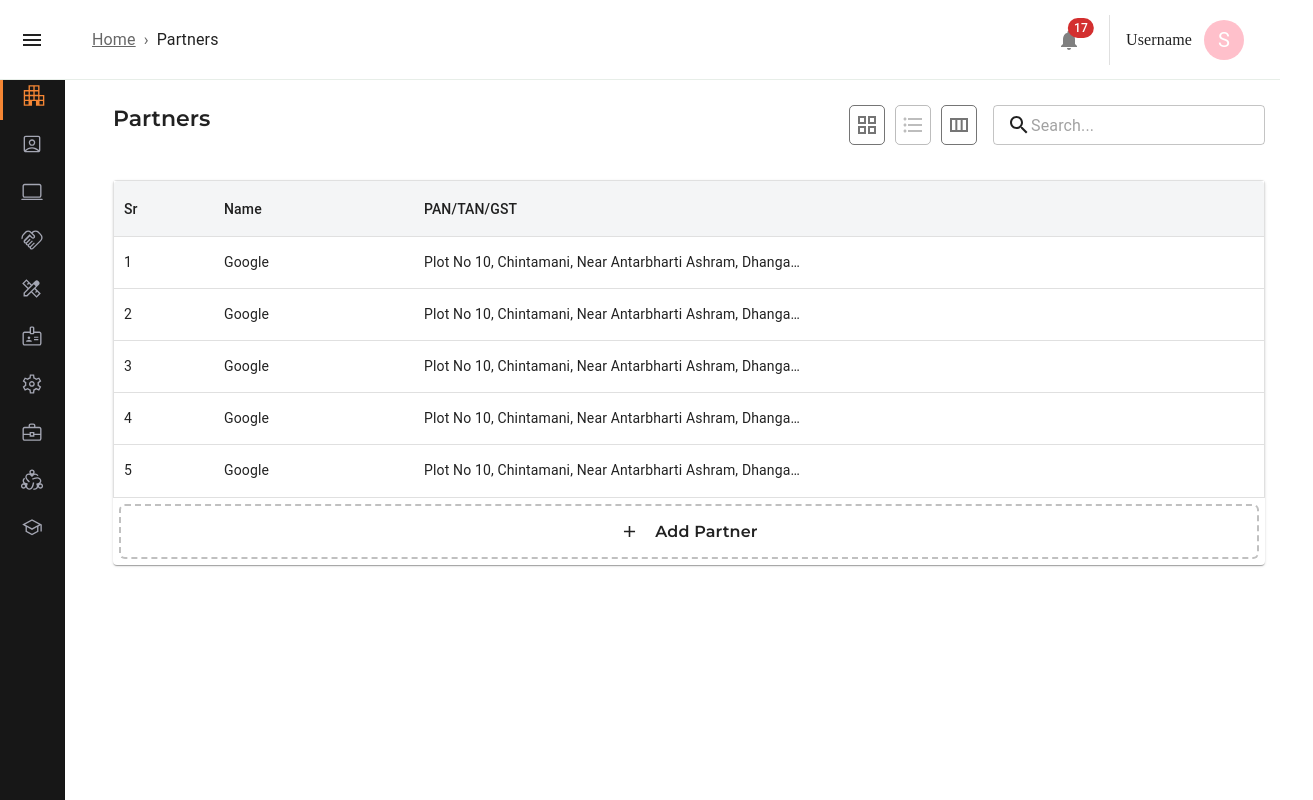
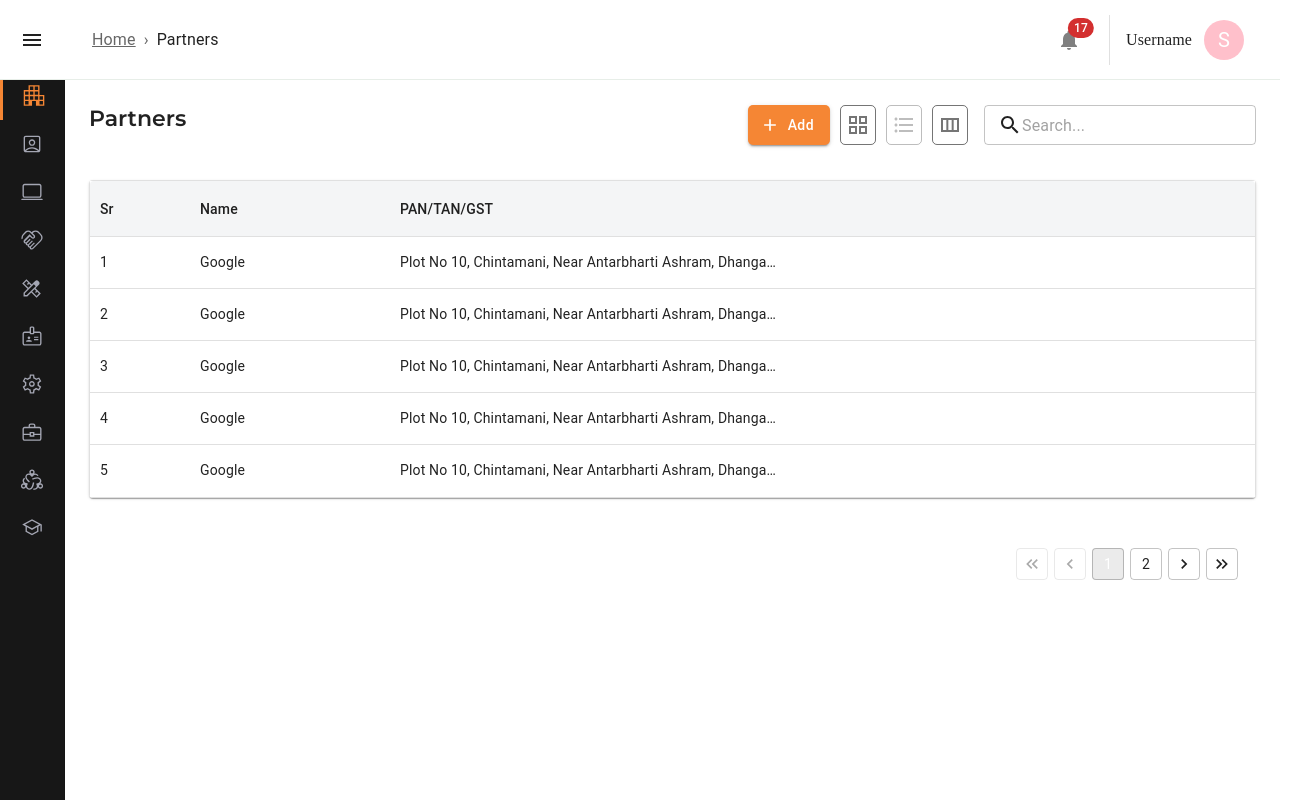
Before and after one commit to sumedh-mohod/HR-portal-react-js, a React (Create React App) app: page /partners in a window 1280 px wide. Shown: the whole page, 1313 px wide, since content can reach past the window. Built offline with nearby package versions, Linux system fonts and the light colour scheme.

Commit message:
Partners updates

```diff
--- a/src/components/GridView/PartnersCard.tsx
+++ b/src/components/GridView/PartnersCard.tsx
@@ -14,9 +14,9 @@ const PartnersListCard = ({
   handlePartnerAddClick: any;
 }) => {
   return (
-    <><Grid container spacing={2} sx={{ mt: 1 }}>
+    <Box>
+      <Grid container spacing={2} sx={{ mt: 1 }}>
         {partners?.map((partner: any, index: number) => (
-
           <Grid item xs={12} md={3} lg={3}>
             <Card
               elevation={3}
@@ -36,21 +36,8 @@ const PartnersListCard = ({
             </Card>
           </Grid>
         ))}
-
-      <Grid item xs={12} md={3} lg={3}>
-        <Paper
-          elevation={3}
-          onClick={handlePartnerAddClick}
-          {...styles.addPartnerCard}
-        >
-          <AddIcon fontSize="large" sx={{ pr: 2 }} />
-          <Typography {...globalStyles.moduleTitle} {...styles.addPartnerIcon}>
-            Add Partner
-          </Typography>
-        </Paper>
       </Grid>
-      </Grid>
-    </>
+    </Box>
   );
 };
 
--- a/src/components/ListView/PartnersList.tsx
+++ b/src/components/ListView/PartnersList.tsx
@@ -1,9 +1,6 @@
 import React from "react";
 import { DataGrid, GridToolbar, GridColDef } from "@mui/x-data-grid";
 import { Grid, Box, Card, Typography, Paper } from "@mui/material";
-import AddIcon from "@mui/icons-material/Add";
-
-import { styles } from "../../styles/screens/Partners";
 
 const PartnersList = ({
   showColumns,
@@ -16,14 +13,8 @@ const PartnersList = ({
 }) => {
   return (
     <Card sx={{ marginTop: "35px", p: 0 }}>
+      <Grid container width="1">
       <Grid item xs={12} xl={12} lg={12}>
-        <Box
-          sx={{
-            minWidth: "90vw",
-            maxWidth: "",
-            margin: 0,
-          }}
-        >
           <DataGrid
             sx={{
               borderRadius: "0",
@@ -41,17 +32,8 @@ const PartnersList = ({
             hideFooterPagination={true}
             hideFooter={true}
           />
-          <Grid item xs={12} md={12} lg={12}>
-            <Paper
-              elevation={3}
-              onClick={handlePartnerAddClick}
-              {...styles.addPartnerCard}
-            >
-              <AddIcon fontSize="large" sx={{ pr: 2 }} />
-              <Typography {...styles.addPartnerIcon}>Add Partner</Typography>
-            </Paper>
-          </Grid>
-        </Box>
+
+        </Grid>
       </Grid>
     </Card>
   );
--- a/src/screens/Partners.tsx
+++ b/src/screens/Partners.tsx
@@ -1,6 +1,6 @@
-import React, { useEffect, useState } from "react";
+import React, { useEffect, useState,useMemo } from "react";
 import { GridColDef } from "@mui/x-data-grid";
-import { Grid, Box, Typography, Container, TextField } from "@mui/material";
+import { Grid, Box, Typography, Container, TextField, Button } from "@mui/material";
 import { useAppDispatch, useAppSelector } from "../store/hooks";
 import { getPartners } from "../store/reducers/partners/partners";
 import { useNavigate } from "react-router-dom";
@@ -10,6 +10,8 @@ import PartnersCard from "../components/GridView/PartnersCard";
 import { globalStyles } from "../styles/global";
 import PartnersList from "../components/ListView/PartnersList";
 import CustomizationButtons from "../components/CustomizationButtons";
+import AddIcon from "@mui/icons-material/Add";
+import Paginations from "../components/Paginations";
 
 const columns: GridColDef[] = [
   {
@@ -34,11 +36,6 @@ const columns: GridColDef[] = [
     maxWidth: 400,
     hide: false,
   },
-  // { field: "company_name", headerName: "Company Name", minWidth: 150 },
-  // { field: "country", headerName: "Country", minWidth: 150 },
-  // { field: "employee_count", headerName: "Number of Employees", minWidth: 200 },
-  // { field: "project_count", headerName: "Number of Projects", minWidth: 150 },
-  // { field: "defaultCurrency", headerName: "Default Currency", minWidth: 150 },
 ];
 
 const rows = [
@@ -72,26 +69,63 @@ const rows = [
     description:
       "Plot No 10, Chintamani, Near Antarbharti Ashram, Dhangarpura, Khamla Rd, Nagpur, Maharashtra 440015",
   },
+  {
+    id: 6,
+    company_name: "Google",
+    description:
+      "Plot No 10, Chintamani, Near Antarbharti Ashram, Dhangarpura, Khamla Rd, Nagpur, Maharashtra 440015",
+  },
+  {
+    id: 7,
+    company_name: "Google",
+    description:
+      "Plot No 10, Chintamani, Near Antarbharti Ashram, Dhangarpura, Khamla Rd, Nagpur, Maharashtra 440015",
+  },
+  {
+    id: 8,
+    company_name: "Google",
+    description:
+      "Plot No 10, Chintamani, Near Antarbharti Ashram, Dhangarpura, Khamla Rd, Nagpur, Maharashtra 440015",
+  },
+  {
+    id: 9,
+    company_name: "Google",
+    description:
+      "Plot No 10, Chintamani, Near Antarbharti Ashram, Dhangarpura, Khamla Rd, Nagpur, Maharashtra 440015",
+  },
+  {
+    id: 10,
+    company_name: "Google",
+    description:
+      "Plot No 10, Chintamani, Near Antarbharti Ashram, Dhangarpura, Khamla Rd, Nagpur, Maharashtra 440015",
+  },
 ];
-
+let PageSize = 5;
 const Partners = () => {
-  const dispatch = useAppDispatch();
-  const partnersStore = useAppSelector((state) => state.partners);
+  // const dispatch = useAppDispatch();
+  // const partnersStore = useAppSelector((state) => state.partners);
   const [designView, setDesignView] = useState("list");
+  const [currentPage, setCurrentPage] = useState(1);
   const [anchorEl, setAnchorEl] = React.useState<null | HTMLElement>(null);
   const openDropDown = Boolean(anchorEl);
   const [showColumns, setShowColumns] = useState(columns);
 
-  const { isLoadingRequest, partners } = partnersStore;
-  console.log("partners data is", partners);
+  const currentTableData = useMemo(() => {
+    const firstPageIndex = (currentPage - 1) * PageSize;
+    const lastPageIndex = firstPageIndex + PageSize;
+    return rows?.slice(firstPageIndex, lastPageIndex);
+  }, [currentPage]);
+
+  // const { isLoadingRequest, partners } = partnersStore;
+  // console.log("partners data is", partners);
   const navigate = useNavigate();
 
-  useEffect(() => {
-    dispatch(getPartners())
-      .unwrap()
-      .then((response: any) => {})
-      .catch((error: any) => {});
-  }, []);
+  // useEffect(() => {
+  //   dispatch(getPartners())
+  //     .unwrap()
+  //     .then((response: any) => {})
+  //     .catch((error: any) => {});
+  // }, []);
 
   const handlePartnerEditClick = () => {
     navigate("/partners/edit");
@@ -123,8 +157,15 @@ const Partners = () => {
     });
   };
 
+  const handlePageChange = (
+    event: React.ChangeEvent<unknown>,
+    value: number
+  ) => {
+    setCurrentPage(value);
+  };
+
   return (
-    <Container>
+    <Box sx={{display:"flex" ,flexDirection:"column"}}>
       {/* box for search bar and company */}
       <Box {...styles.companyTitleBox}>
         <Typography variant="h5" {...globalStyles.moduleTitle}>
@@ -136,6 +177,22 @@ const Partners = () => {
             display: "flex",
           }}
         >
+           <Button
+            variant="contained"
+            onClick={handlePartnerAddClick}
+            startIcon={<AddIcon />}
+            sx={{
+              background: "#F58634",
+              borderRadius: "5px",
+              mr: "10px",
+              cursor: "pointer",
+              fontSize: "14px",
+              textTransform: "inherit",
+            }}
+          >
+            {" "}
+            Add
+          </Button>
           <CustomizationButtons
             setDesignView={setDesignView}
             handleClickDropDown={handleClickDropDown}
@@ -160,23 +217,23 @@ const Partners = () => {
           />
         </Box>
       </Box>
-
-      <Grid container spacing={0} direction="row" style={{ minHeight: "50vh" }}>
+      <Box sx={{ flexGrow: 1}}>
         {designView === "list" ? (
           <PartnersList
             handlePartnerAddClick={handlePartnerAddClick}
             showColumns={showColumns}
-            rows={rows}
+            rows={currentTableData}
           />
         ) : (
           <PartnersCard
-            partners={rows}
+            partners={currentTableData}
             handlePartnerEditClick={handlePartnerEditClick}
             handlePartnerAddClick={handlePartnerAddClick}
           />
         )}
-      </Grid>
-    </Container>
+      </Box>
+      <Paginations handlePageChange={handlePageChange} />
+    </Box>
   );
 };
 
--- a/src/styles/components/addPartner.ts
+++ b/src/styles/components/addPartner.ts
@@ -3,7 +3,7 @@ export const styles = {
     sx: {
       display: "flex",
       justifyContent: "space-between",
-      mt: 5,
+      mt: 2,
     },
   },
   parentBoxCancleButton: {
@@ -29,26 +29,7 @@ export const styles = {
       p: 5,
     },
   },
-  logoTextfield: {
-    sx: {
-      "& .MuiInputBase-input": {
-        overflow: "hidden",
-        textOverflow: "ellipsis",
-        width: "60%",
-        display: "inline-block",
-      },
-    },
-  },
-  selectFileButton: {
-    sx: {
-      background: "white",
-      color: "black",
-      textTransform: "inherit",
-      marginBottom: "-10px",
-      padding: "1px 5px",
-      fontSize: "12px",
-    },
-  },
+
   checkIcon:{
     sx:{
       width: "30px",
@@ -91,5 +72,27 @@ addIcon:{
     fontFamily: "Montserrat",
     marginRight: 1,
   }
+},
+logoTextfield: {
+  sx: {
+    "& .MuiInputBase-input": {
+      overflow: "hidden",
+      textOverflow: "ellipsis",
+      // width: "60%",
+      display: "inline-block",
+    },
+  },
+},
+
+selectFileButton: {
+  sx: {
+    marginTop:"14px",
+    background: "white",
+    color: "black",
+    width: "max-contain",
+    textTransform: "inherit",
+    padding: "2px",
+    fontSize: "11px",
+  },
 }
 }
--- a/src/styles/components/partnersList.ts
+++ b/src/styles/components/partnersList.ts
@@ -12,14 +12,10 @@ export const styles = {
     sx: {
       p: 2,
       pt: 1,
-      pb: 0,
+      pb: 1,
       fontSize: "16px",
-      height: {
-        xl: "35vh",
-        lg: "35vh",
-      },
       cursor: "pointer",
-      // boxShadow: "0px 4px 4px rgba(0, 0, 0, 0.25)",
+      boxShadow: "0px 4px 4px rgba(0, 0, 0, 0.25)",
     },
   },
   partnerName: {
@@ -41,34 +37,16 @@ export const styles = {
   partnerDescription: {
     sx: {
       fontSize: "14px",
-      //   fontWeight: "600",
+      fontWeight: "lighter",
       fontFamily: "Montserrat",
       color: "#252733",
     },
   },
-  addPartnerCard: {
+  addPartnerIcon: {
     sx: {
-      p: 3,
-      pt: 1,
-      pb: 1,
-      fontSize: "14px",
+      fontSize: "16px",
       fontWeight: "600",
-      display: "flex",
-      justifyContent: "center",
-      alignItems: "center",
-      height: {
-        xl: "35vh",
-        lg: "35vh",
-      },
-      outline: "2px dashed #C0C0C0",
-      boxShadow: "none",
-      cursor: "pointer",
-    }},
-    addPartnerIcon: {
-      sx: {
-        fontSize: "16px",
-        fontWeight: "600",
-        fontFamily: "Montserrat",
-      },
+      fontFamily: "Montserrat",
     },
+  },
 };
--- a/src/styles/global.ts
+++ b/src/styles/global.ts
@@ -15,4 +15,16 @@ export const globalStyles = {
     height: "48px",
     paddingBottom: "16px",
   },
+   textFieldLabel: {
+      sx: {
+        fontFamily: "Montserrat",
+        fontStyle: "normal",
+        fontWeight: "500",
+        fontSize: "14px",
+        lineHeight: "17px",
+        letterSpacing: "0.3px",
+        marginBottom: "10px",
+      },
+    },
+
 };
--- a/src/styles/screens/Employee.ts
+++ b/src/styles/screens/Employee.ts
@@ -46,23 +46,7 @@ export const styles = {
       color: "#252733",
     },
   },
-  addEmployeeCard: {
-    sx: {
-      p: 3,
-      pt: 1,
-      pb: 1,
-      m: 1,
-      fontSize: "16px",
-      height: "90%",
-      cursor: "pointer",
-      fontWeight: "600",
-      display: "flex",
-      justifyContent: "center",
-      alignItems: "center",
-      outline: "2px dashed #C0C0C0",
-      boxShadow: "none",
-    },
-  },
+
   addEmployeeIcon: {
     sx: {
       fontSize: "16px",
--- a/src/styles/screens/Partners.ts
+++ b/src/styles/screens/Partners.ts
@@ -3,9 +3,11 @@ export const styles = {
     sx: {
       display: "flex",
       justifyContent: "space-between",
+      width: "fullwidth",
       justifyItems: "center",
       alignContent: "flex-start",
       mt: 2,
+      flexGrow: 1,
     },
   },
   partnerCard: {
@@ -15,9 +17,9 @@ export const styles = {
       pb: 1,
       m: 1,
       fontSize: "16px",
-      height: "auto",
+      height: "max-content",
       cursor: "pointer",
-    //   boxShadow: "0px 4px 4px rgba(0, 0, 0, 0.25)",
+      boxShadow: "0px 4px 4px rgba(0, 0, 0, 0.25)",
     },
   },
   partnerName: {
@@ -38,29 +40,13 @@ export const styles = {
   },
   partnerDescription: {
     sx: {
-      fontSize: "14px",
-      //   fontWeight: "600",
+      fontSize: "12px",
+      fontWeight: "600",
       fontFamily: "Montserrat",
       color: "#252733",
     },
   },
-  addPartnerCard: {
-    sx: {
-      p: 3,
-      pt: 1,
-      pb: 1,
-      m: 1,
-      fontSize: "16px",
-      height: "90%",
-      cursor: "pointer",
-      fontWeight: "600",
-      display: "flex",
-      justifyContent: "center",
-      alignItems: "center",
-      outline: "2px dashed #C0C0C0",
-      boxShadow: "none",
-    },
-  },
+
   addPartnerIcon: {
     sx: {
       fontSize: "16px",
```
Also changed, not shown: src/components/AddPartner.tsx (+137 -134 lines). Lines whose indentation alone changed are shown as unchanged.
